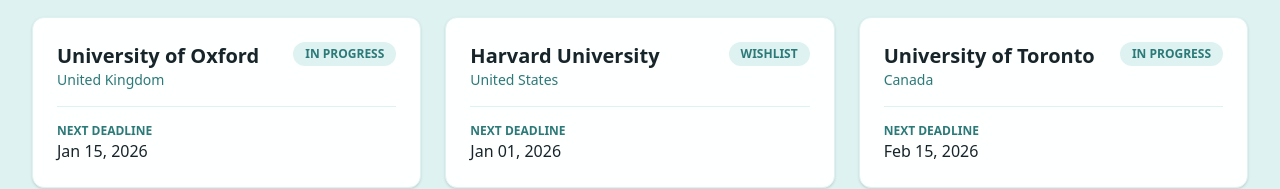
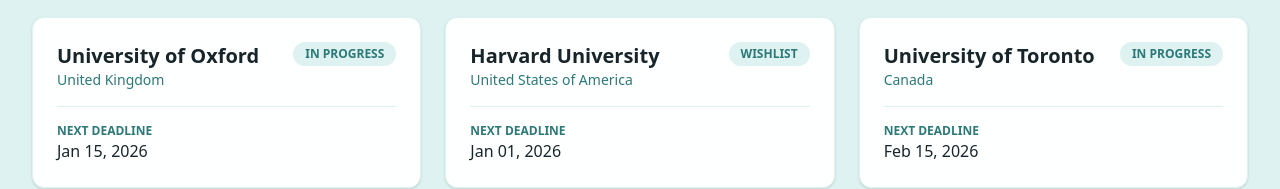
Before and after one commit to saamimahmud/Application-Patrol, a Next.js app: page / in a window 1280 px wide. Shown: the part 257-446 px from the top of the page. Built offline with nearby package versions, Linux system fonts and the light colour scheme.

Commit message:
changed name of the country in the dummy data to match the name exactly to the map name

```diff
--- a/app/page.tsx
+++ b/app/page.tsx
@@ -14,7 +14,7 @@
 
 const ALL_UNIVERSITIES: University[] = [
   { id: 1, name: "University of Oxford", country: "United Kingdom", deadline: "Jan 15, 2026", status: "In Progress" },
-  { id: 2, name: "Harvard University", country: "United States", deadline: "Jan 01, 2026", status: "Wishlist" },
+  { id: 2, name: "Harvard University", country: "United States of America", deadline: "Jan 01, 2026", status: "Wishlist" },
   { id: 3, name: "University of Toronto", country: "Canada", deadline: "Feb 15, 2026", status: "In Progress" },
   { id: 4, name: "Imperial College London", country: "United Kingdom", deadline: "Jan 20, 2026", status: "Applied" },
 ];
```
